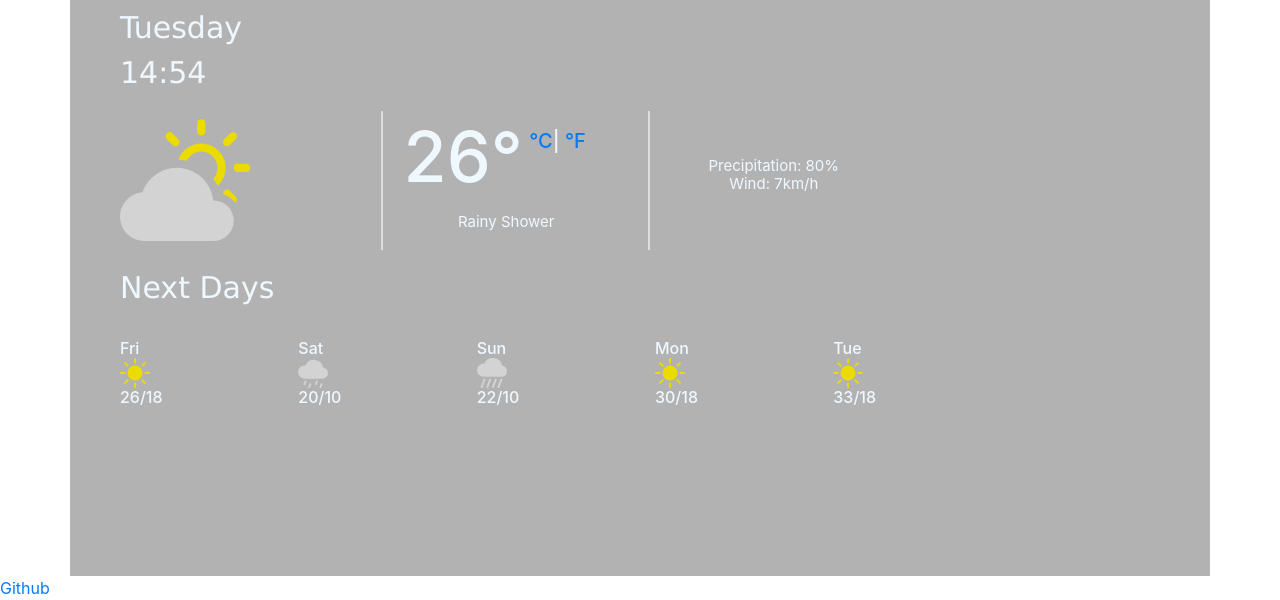
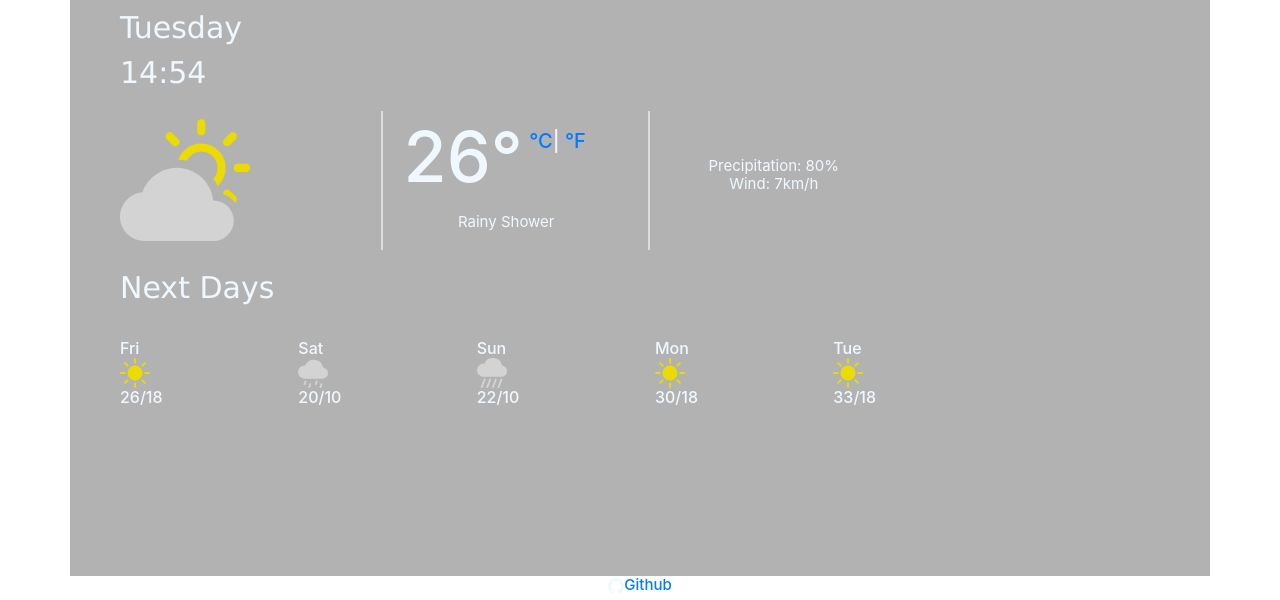
Before and after one commit to Polchaninova/home, a website built with Parcel: page index.html in a window 1280 px wide. Shown: the part 224-824 px from the top of the page. Built offline with nearby package versions, Linux system fonts and the light colour scheme.

Commit message:
add h6 and icon github

```diff
--- a/index.html
+++ b/index.html
@@ -198,7 +198,20 @@
         </div>
       </div>
     </div>
-    <a href="https://github.com/Polchaninova/home">Github</a>
+    <h6>
+      <svg
+        xmlns="http://www.w3.org/2000/svg"
+        width="16"
+        height="16"
+        fill="currentColor"
+        class="bi bi-github"
+        viewBox="0 0 16 16"
+      >
+        <path
+          d="M8 0C3.58 0 0 3.58 0 8c0 3.54 2.29 6.53 5.47 7.59.4.07.55-.17.55-.38 0-.19-.01-.82-.01-1.49-2.01.37-2.53-.49-2.69-.94-.09-.23-.48-.94-.82-1.13-.28-.15-.68-.52-.01-.53.63-.01 1.08.58 1.23.82.72 1.21 1.87.87 2.33.66.07-.52.28-.87.51-1.07-1.78-.2-3.64-.89-3.64-3.95 0-.87.31-1.59.82-2.15-.08-.2-.36-1.02.08-2.12 0 0 .67-.21 2.2.82.64-.18 1.32-.27 2-.27.68 0 1.36.09 2 .27 1.53-1.04 2.2-.82 2.2-.82.44 1.1.16 1.92.08 2.12.51.56.82 1.27.82 2.15 0 3.07-1.87 3.75-3.65 3.95.29.25.54.73.54 1.48 0 1.07-.01 1.93-.01 2.2 0 .21.15.46.55.38A8.012 8.012 0 0 0 16 8c0-4.42-3.58-8-8-8z"
+        /></svg
+      ><a href="https://github.com/Polchaninova/home">Github</a>
+    </h6>
     <script
       src="https://code.jquery.com/jquery-3.3.1.slim.min.js"
       integrity="sha384-q8i/X+965DzO0rT7abK41JStQIAqVgRVzpbzo5smXKp4YfRvH+8abtTE1Pi6jizo"
--- a/styles.css
+++ b/styles.css
@@ -66,3 +66,9 @@ ul {
   text-align: center;
   color: aliceblue;
 }
+h6 {
+  color: aliceblue;
+  text-align: center;
+  font-weight: 600px;
+  font-size: 15px;
+}
```
